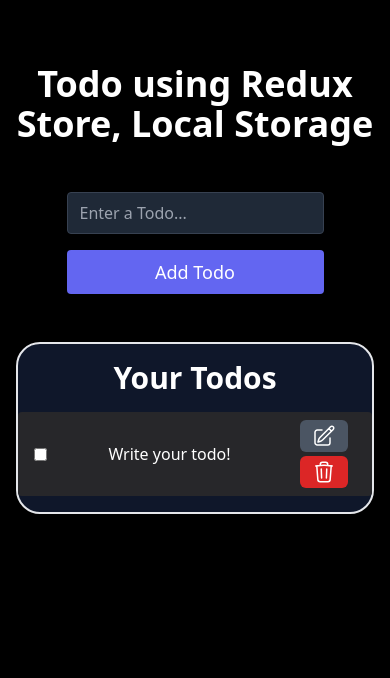
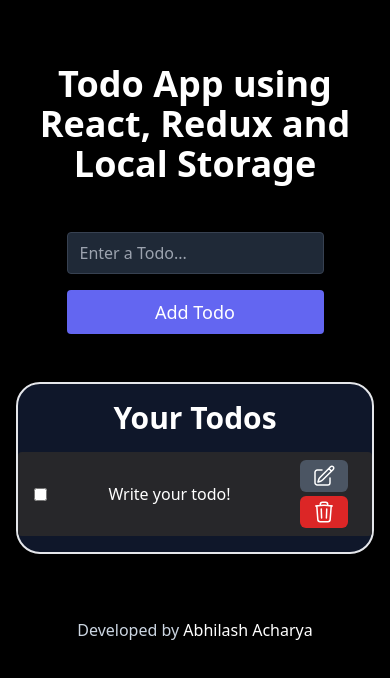
Before and after one commit to AbhilashAcharyaS/Todo-Redux-React, a React (Vite) app: page / in a window 390 px wide. Shown: the top 678 px of the page. Built offline with nearby package versions, Linux system fonts and the light colour scheme.

Commit message:
add footer

```diff
--- a/index.html
+++ b/index.html
@@ -4,7 +4,7 @@
     <meta charset="UTF-8" />
     <link rel="icon" type="image/svg+xml" href="/vite.svg" />
     <meta name="viewport" content="width=device-width, initial-scale=1.0" />
-    <title>Vite + React</title>
+    <title>Todo App</title>
   </head>
   <body class="bg-black">
     <div id="root"></div>
--- a/src/App.jsx
+++ b/src/App.jsx
@@ -3,18 +3,19 @@ import { Provider } from 'react-redux'
 import appStore from './store/appStore'
 import TodoForm from './Components/TodoForm'
 import TodoItems from './Components/TodoItems'
+import Footer from './Components/Footer'
 
 function App() {
-  const [count, setCount] = useState(0)
 
   return (
     <Provider store={appStore}>
       <div className='text-white'>
-        <h1 className='text-center text-4xl font-extrabold my-4 mt-16 sm:my-8'>Todo using Redux Store, Local Storage</h1>
+        <h1 className='text-center text-4xl font-extrabold my-4 mt-16 sm:my-8'>Todo App using React, Redux and Local Storage</h1>
         <div className='flex flex-col sm:flex-row'>
         <TodoForm/>
         </div>
         <TodoItems/>
+        <Footer/>
       </div>
     </Provider>
   )
--- /dev/null
+++ b/src/Components/Footer.jsx
@@ -0,0 +1,21 @@
+import React from "react";
+
+const Footer = () => {
+  return (
+    <div className="w-full p-16 bg-black bottom-0">
+      <h4 className="text-slate-300 text-center">
+        Developed by{" "}
+        <a
+          href="https://www.linkedin.com/in/abhilash-acharya-56ab61191"
+          target="_blank"
+          rel="noopener noreferrer"
+          className="text-white hover:underline"
+        >
+          Abhilash Acharya
+        </a>{" "}
+      </h4>
+    </div>
+  );
+};
+
+export default Footer;
--- a/src/Components/TodoItems.jsx
+++ b/src/Components/TodoItems.jsx
@@ -1,12 +1,13 @@
 import React from "react";
 import { useDispatch, useSelector } from "react-redux";
 import { removeTodo, toggleComplete, toggleEdit } from "../store/todoSlice";
+import TodoForm from "./TodoForm";
 
 const TodoItems = () => {
   const todos = useSelector((state) => state.todos);
   const dispatch = useDispatch();
 
-  if (!todos || todos.length === 0) return <h1>No items to show!</h1>;
+  // if (!todos || todos.length === 0) return (<> <TodoForm/> <h1 className="text-center">No items to show!</h1></>);
 
   const handleDelete = (id) => {
     dispatch(removeTodo(id));
@@ -22,8 +23,10 @@ const TodoItems = () => {
   };
 
   return (
-    <div className="mt-12 mb-12 border-2 py-4 bg-slate-900 w-11/12 sm:w-5/6 mx-auto rounded-3xl">
+    <div className="mt-12 border-2 py-4 bg-slate-900 w-11/12 sm:w-5/6 mx-auto rounded-3xl">
       <h1 className="text-3xl text-center font-extrabold">Your Todos</h1>
+
+      {!todos && <div> <TodoForm/> <h1 className="text-center">No items to show!</h1> </div>}
       <ul className="list-none">
         {todos.map((todo) => (
           <li
```
